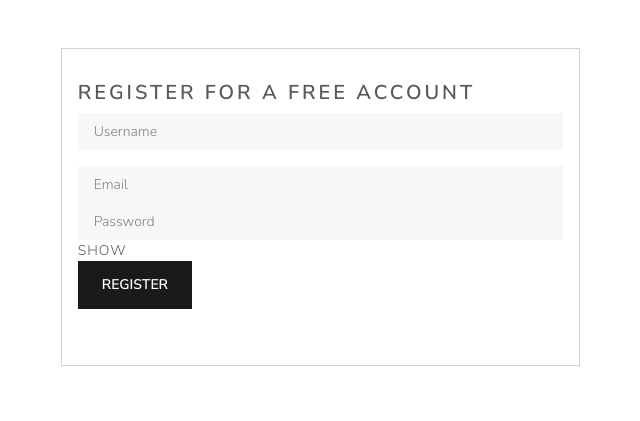
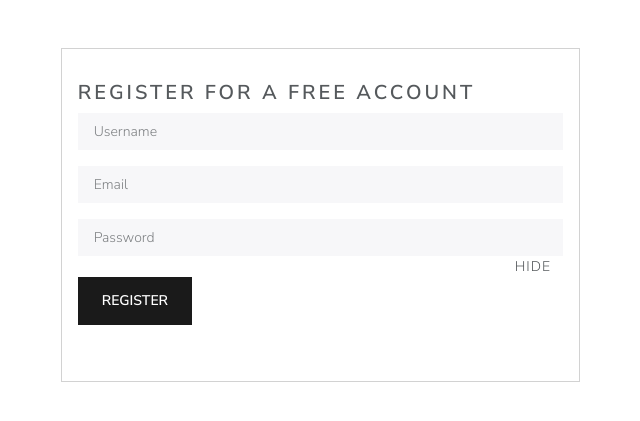
Before and after one commit to iamharshitnegi/Extracker, a Django app: page /authentication/register_page in a window 1280 px wide. Shown: the top 421 px of the page, without its empty margins (374-1014 px from the left). Run offline with Django 4.2, Linux system fonts and the light colour scheme; some libraries are stand-ins or nearby versions.

Commit message:
password show button fixed css

```diff
--- a/extracker/static/css/main.css
+++ b/extracker/static/css/main.css
@@ -81,5 +81,5 @@
   }
 
   .showPasswordToggle:hover{
-    transform: scale(1.2);
+    font-weight: bold;
   }
--- a/templates/authentication/register_page.html
+++ b/templates/authentication/register_page.html
@@ -25,6 +25,7 @@
                     <div class="form-group">
                         <input type="email" name="email" placeholder="Email" id="email-field" class="form-control form-control-sm" value="{{fieldValues.email}}"/>
                     </div>
+                    <p class="text-sm text-success usernameSuccessOutput"></p>
 
                     <div class="emailfeedBackArea invalid-feedback" style="display:none">
 
@@ -32,7 +33,11 @@
 
                     <div class="form-group">
                         <input type="password" name="password" placeholder="Password" id="password-field" class="form-control form-control-sm"/>
-                        <small class="float-right py-3 showPasswordToggle">SHOW</small>
+                        <div class="container">
+                            <div class="row">
+                                <div class="text-end"><small class="float-right py-3 showPasswordToggle">HIDE</small></div>
+                            </div>
+                        </div>
                     </div>
                     <input type="submit" value="Register" class="btn btn-block btn-primary submit-btn">
                 </form>
```
